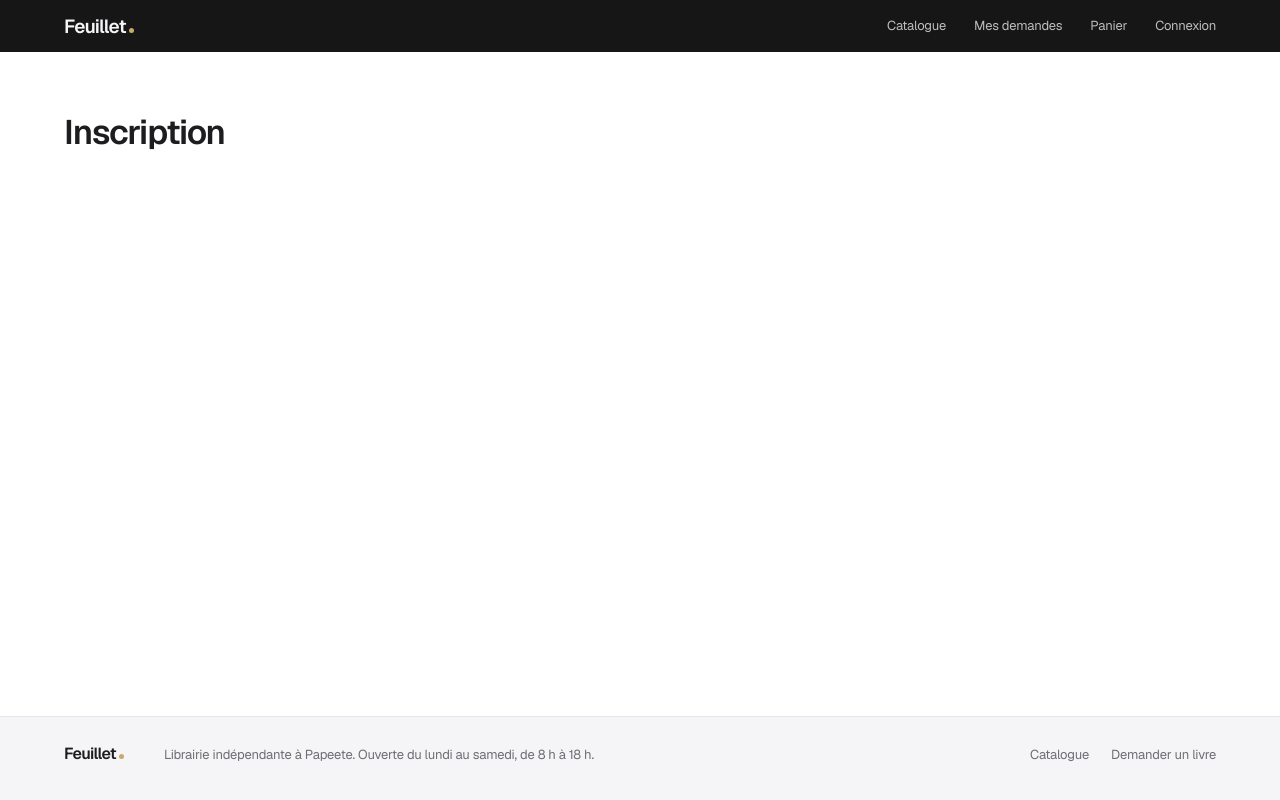
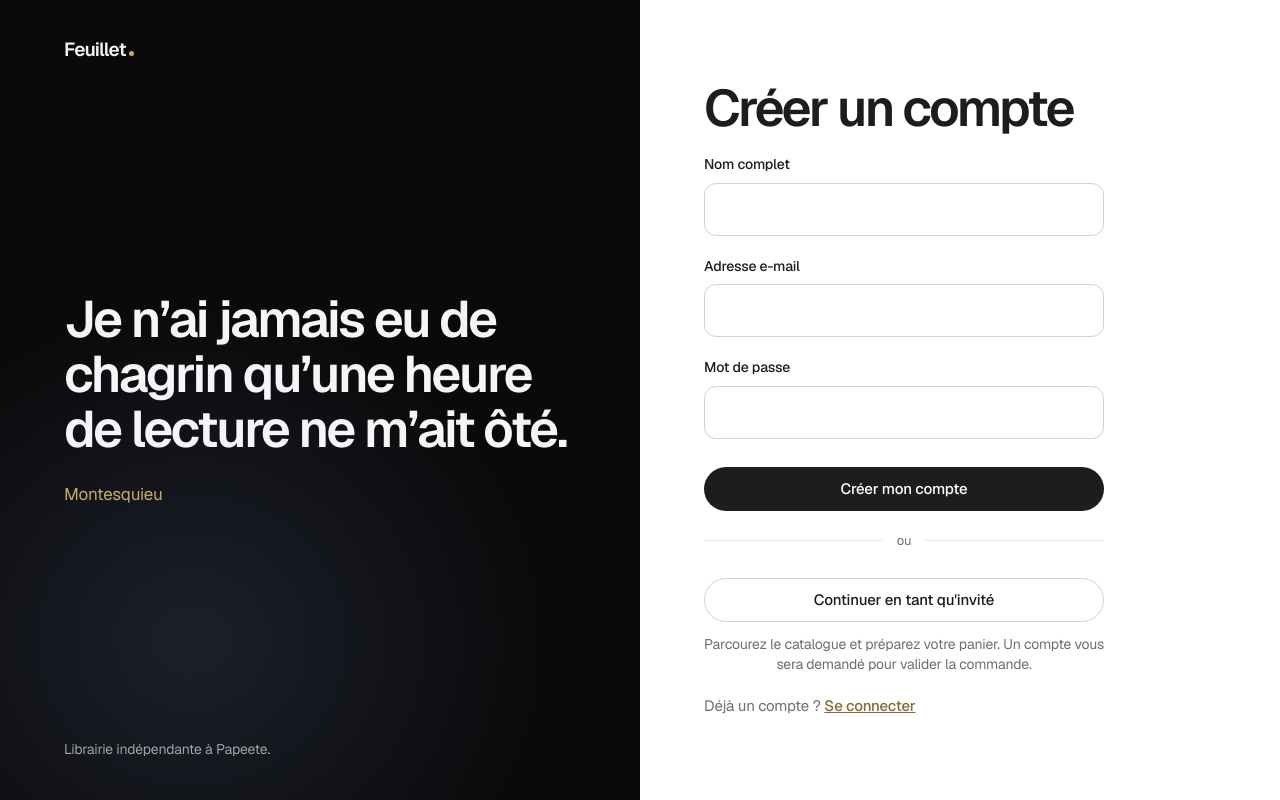
Before and after one commit to hunixcode/feuillet, a React (Vite) app in the folder frontend/: page /inscription in a window 1280 px wide. Built offline with nearby package versions, Linux system fonts and the light colour scheme.

Commit message:
feat(frontend): page d'inscription reliée à l'API

```diff
--- a/frontend/src/pages/client/ConnexionPage.css
+++ b/frontend/src/components/client/AccesCadre.css
@@ -86,6 +86,20 @@
   background: var(--ligne-douce);
 }
 
+.acces-succes {
+  display: grid;
+  gap: 4px;
+  padding: 16px 20px;
+  border-radius: var(--rayon-champ);
+  background: var(--ok-pale);
+  color: var(--ok);
+  font-size: 0.9375rem;
+}
+
+.acces-succes p:last-child {
+  color: var(--encre);
+}
+
 .acces-bas {
   color: var(--gris);
   font-size: 0.9375rem;
--- /dev/null
+++ b/frontend/src/components/client/AccesCadre.tsx
@@ -0,0 +1,27 @@
+import type { ReactNode } from 'react'
+import { Link } from 'react-router-dom'
+import './AccesCadre.css'
+
+interface AccesCadreProps {
+  children: ReactNode
+}
+
+export default function AccesCadre({ children }: AccesCadreProps) {
+  return (
+    <div className="acces">
+      <div className="acces-visuel">
+        <Link className="client-logo" to="/catalogue">
+          Feuillet
+        </Link>
+        <figure>
+          <blockquote className="citation">
+            Je n’ai jamais eu de chagrin qu’une heure de lecture ne m’ait ôté.
+          </blockquote>
+          <figcaption className="citation-auteur">Montesquieu</figcaption>
+        </figure>
+        <p className="aide">Librairie indépendante à Papeete.</p>
+      </div>
+      <main className="acces-formulaire">{children}</main>
+    </div>
+  )
+}
--- a/frontend/src/index.css
+++ b/frontend/src/index.css
@@ -16,6 +16,7 @@
   --laiton-fonce: #876a33;
   --laiton-pale: #f3eee4;
   --ok: #1f7a3a;
+  --ok-pale: #ecf6ee;
   --bas: #9a5b00;
   --manque: #c0362c;
   --manque-pale: #fdf0ee;
--- a/frontend/src/pages/client/ConnexionPage.tsx
+++ b/frontend/src/pages/client/ConnexionPage.tsx
@@ -1,12 +1,12 @@
 import { useState, type SubmitEvent } from 'react'
 import { Link, useLocation, useNavigate } from 'react-router-dom'
+import AccesCadre from '../../components/client/AccesCadre.tsx'
 import Button from '../../components/common/Button.tsx'
 import ErrorMessage from '../../components/common/ErrorMessage.tsx'
 import Input from '../../components/common/Input.tsx'
 import { useAuth } from '../../contexts/useAuth'
 import { cheminApresConnexion } from '../../routes/redirection'
 import { erreursDesChamps, messageErreur } from '../../utils/erreurs'
-import './ConnexionPage.css'
 
 function ConnexionPage() {
   const { connexion } = useAuth()
@@ -38,21 +38,7 @@ function ConnexionPage() {
   }
 
   return (
-    <div className="acces">
-      <div className="acces-visuel">
-        <Link className="client-logo" to="/catalogue">
-          Feuillet
-        </Link>
-        <figure>
-          <blockquote className="citation">
-            Je n’ai jamais eu de chagrin qu’une heure de lecture ne m’ait ôté.
-          </blockquote>
-          <figcaption className="citation-auteur">Montesquieu</figcaption>
-        </figure>
-        <p className="aide">Librairie indépendante à Papeete.</p>
-      </div>
-
-      <main className="acces-formulaire">
+    <AccesCadre>
       <form className="formulaire" onSubmit={envoyer} noValidate>
         <h1>Connexion</h1>
         {message && <ErrorMessage>{message}</ErrorMessage>}
@@ -88,11 +74,13 @@ function ConnexionPage() {
           valider la commande.
         </p>
         <p className="acces-bas">
-            Pas encore de compte ? <Link to="/inscription">Créer un compte</Link>
+          Pas encore de compte ?{' '}
+          <Link to="/inscription" state={location.state}>
+            Créer un compte
+          </Link>
         </p>
       </form>
-      </main>
-    </div>
+    </AccesCadre>
   )
 }
 
--- a/frontend/src/pages/client/InscriptionPage.tsx
+++ b/frontend/src/pages/client/InscriptionPage.tsx
@@ -1,5 +1,119 @@
+import { useState, type SubmitEvent } from 'react'
+import { Link, useLocation } from 'react-router-dom'
+import AccesCadre from '../../components/client/AccesCadre.tsx'
+import Button from '../../components/common/Button.tsx'
+import ErrorMessage from '../../components/common/ErrorMessage.tsx'
+import Input from '../../components/common/Input.tsx'
+import { useAuth } from '../../contexts/useAuth'
+import { cheminApresConnexion } from '../../routes/redirection'
+import type { Utilisateur } from '../../types/utilisateur'
+import { erreursDesChamps, messageErreur } from '../../utils/erreurs'
+
 function InscriptionPage() {
-  return <h1>Inscription</h1>
+  const { inscription } = useAuth()
+  const location = useLocation()
+  const depuis = (location.state as { depuis?: string } | null)?.depuis
+
+  const [nom, setNom] = useState('')
+  const [email, setEmail] = useState('')
+  const [motDePasse, setMotDePasse] = useState('')
+  const [erreurs, setErreurs] = useState<Record<string, string>>({})
+  const [message, setMessage] = useState('')
+  const [envoi, setEnvoi] = useState(false)
+  const [inscrit, setInscrit] = useState<Utilisateur | null>(null)
+
+  async function envoyer(evenement: SubmitEvent<HTMLFormElement>) {
+    evenement.preventDefault()
+    setEnvoi(true)
+    setErreurs({})
+    setMessage('')
+
+    try {
+      setInscrit(await inscription({ nom, email, motDePasse }))
+    } catch (erreur) {
+      const champs = erreursDesChamps(erreur)
+      setErreurs(champs)
+      setMessage(Object.keys(champs).length > 0 ? '' : messageErreur(erreur))
+      setEnvoi(false)
+    }
+  }
+
+  if (inscrit) {
+    return (
+      <AccesCadre>
+        <div className="formulaire">
+          <h1>Bienvenue, {inscrit.nom}</h1>
+          <div className="acces-succes" role="status">
+            <p>
+              <strong>Votre compte est créé.</strong>
+            </p>
+            <p>Vous êtes connecté : vous pouvez suivre vos commandes et vos demandes.</p>
+          </div>
+          <Link
+            className="common-button common-button--primary"
+            to={cheminApresConnexion(inscrit.role, depuis)}
+          >
+            Continuer
+          </Link>
+        </div>
+      </AccesCadre>
+    )
+  }
+
+  return (
+    <AccesCadre>
+      <form className="formulaire" onSubmit={envoyer} noValidate>
+        <h1>Créer un compte</h1>
+        {message && <ErrorMessage>{message}</ErrorMessage>}
+        <Input
+          label="Nom complet"
+          type="text"
+          name="nom"
+          autoComplete="name"
+          value={nom}
+          onChange={(evenement) => setNom(evenement.target.value)}
+          error={erreurs.nom}
+        />
+        <Input
+          label="Adresse e-mail"
+          type="email"
+          name="email"
+          autoComplete="email"
+          value={email}
+          onChange={(evenement) => setEmail(evenement.target.value)}
+          error={erreurs.email}
+        />
+        <Input
+          label="Mot de passe"
+          type="password"
+          name="motDePasse"
+          autoComplete="new-password"
+          value={motDePasse}
+          onChange={(evenement) => setMotDePasse(evenement.target.value)}
+          error={erreurs.motDePasse}
+        />
+        <Button type="submit" loading={envoi}>
+          Créer mon compte
+        </Button>
+        <p className="separateur">
+          <span>ou</span>
+        </p>
+        <Link className="common-button common-button--secondary" to="/catalogue">
+          Continuer en tant qu'invité
+        </Link>
+        <p className="aide">
+          Parcourez le catalogue et préparez votre panier. Un compte vous sera demandé pour
+          valider la commande.
+        </p>
+        <p className="acces-bas">
+          Déjà un compte ?{' '}
+          <Link to="/connexion" state={location.state}>
+            Se connecter
+          </Link>
+        </p>
+      </form>
+    </AccesCadre>
+  )
 }
 
 export default InscriptionPage
--- a/frontend/src/routes/router.tsx
+++ b/frontend/src/routes/router.tsx
@@ -11,6 +11,7 @@ import ProtectedRoute from './ProtectedRoute.tsx'
 
 export const routes: RouteObject[] = [
   { path: '/connexion', element: <ConnexionPage /> },
+  { path: '/inscription', element: <InscriptionPage /> },
   {
     path: '/',
     element: <ClientLayout />,
@@ -23,7 +24,6 @@ export const routes: RouteObject[] = [
         element: <ProtectedRoute role="client" />,
         children: [{ path: 'demandes', element: <DemandesPage /> }],
       },
-      { path: 'inscription', element: <InscriptionPage /> },
       { path: '*', element: <NotFoundPage /> },
     ],
   },
```
Also changed, not shown: 3 other files (tests, documents, lock files or other folders). Lines whose indentation alone changed are shown as unchanged.
